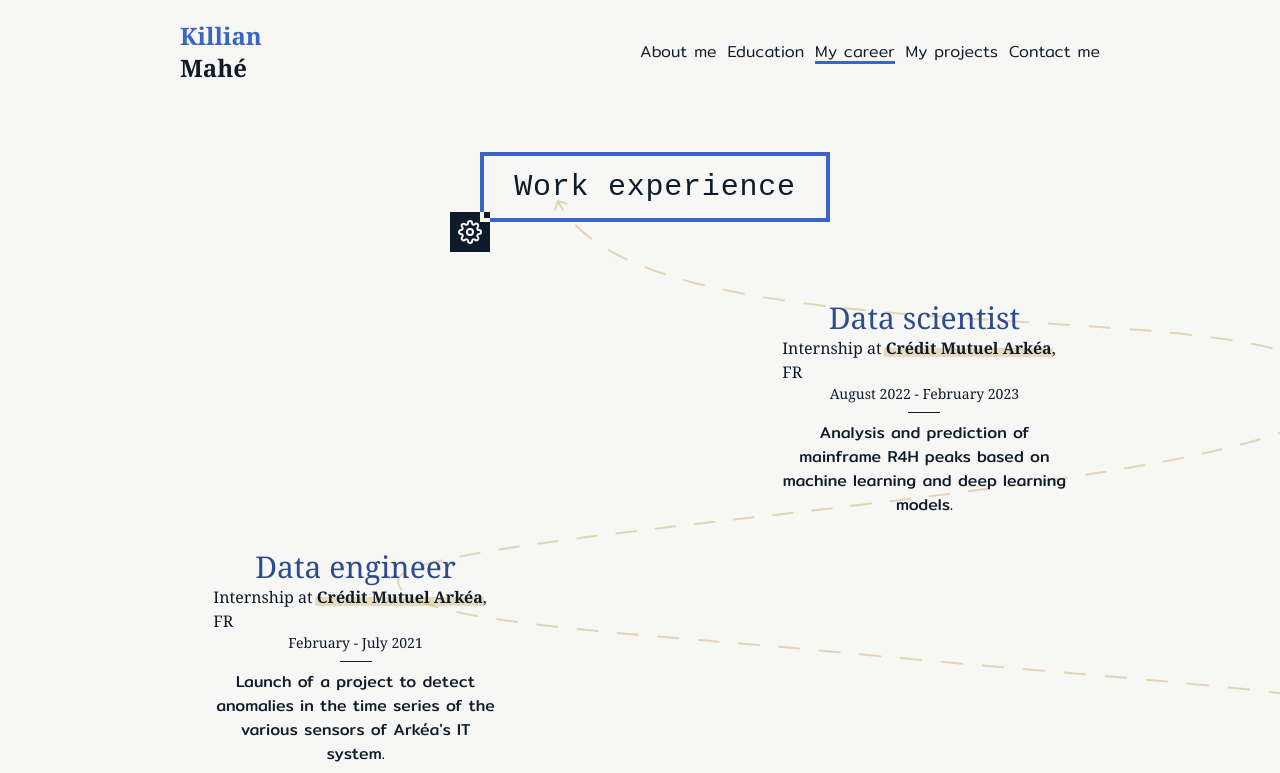
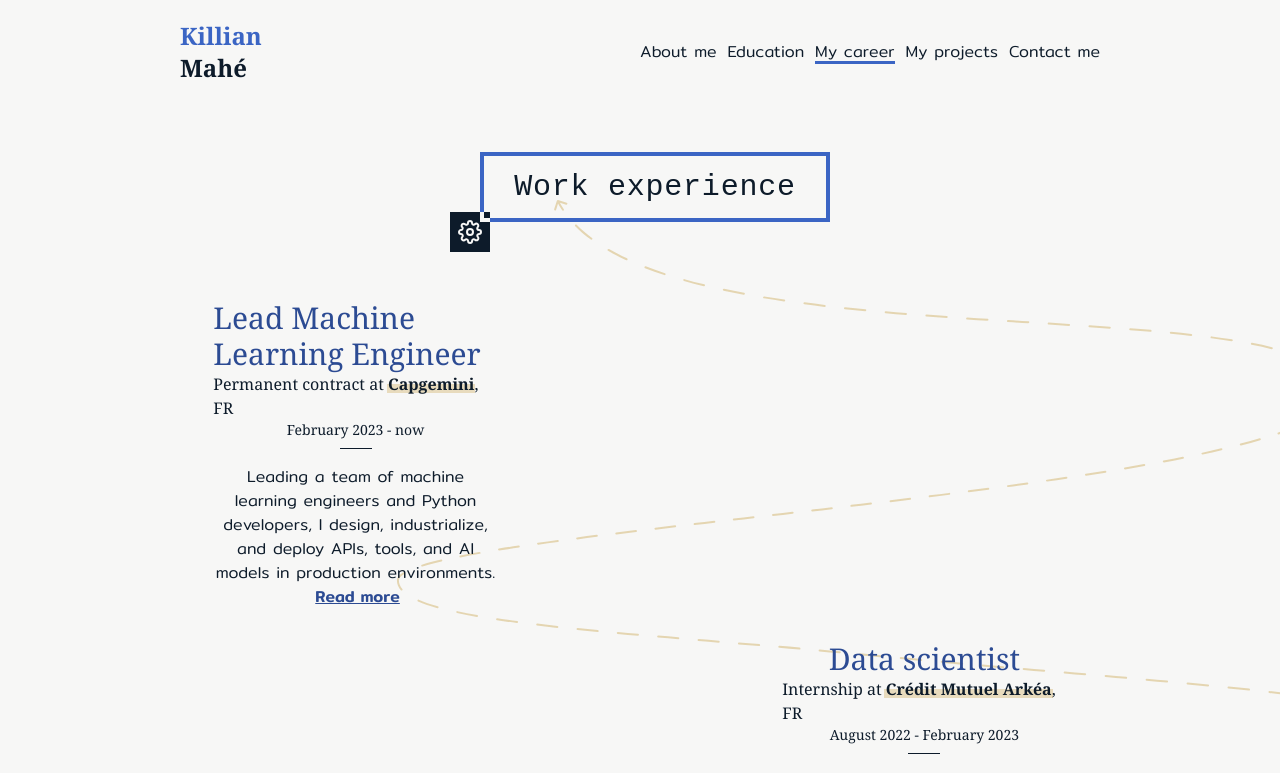
Before and after one commit to killian-mahe/portfolio, a Vue app: page /#/career in a window 1280 px wide. Shown: the top 773 px of the page. Built offline with nearby package versions, Linux system fonts and the light colour scheme; a web font is replaced by a local one.

Commit message:
Add new career entry

```diff
--- a/package.json
+++ b/package.json
@@ -7,17 +7,17 @@
     "preview": "vite preview"
   },
   "dependencies": {
-    "axios": "^0.25.0",
+    "axios": "^1.9.0",
     "showdown": "^1.9.1",
     "vue": "^3.2.25",
     "vue-axios": "^3.4.0",
     "vue-router": "^4.0.12"
   },
   "devDependencies": {
-    "@vitejs/plugin-vue": "^2.0.0",
+    "@vitejs/plugin-vue": "^5.2.4",
     "autoprefixer": "^10.4.0",
     "postcss": "^8.4.5",
     "tailwindcss": "^3.0.7",
-    "vite": "^2.7.2"
+    "vite": "^6.3.5"
   }
 }
--- a/src/components/Career/Experience.vue
+++ b/src/components/Career/Experience.vue
@@ -1,25 +1,58 @@
 <template>
   <div class="flex flex-col items-center">
-    <span class="text-primary-dark font-medium text-3xl font-serif"><slot name="name"/></span>
+    <span class="text-primary-dark font-medium text-3xl font-serif">
+      <slot name="name" />
+    </span>
     <span class="font-serif font-medium">
-      <slot name="title"/> at <span class="text-important-light"><slot name="company"/></span>, <slot name="country"/>
+      <slot name="title" /> at <span class="text-important-light">
+        <slot name="company" />
+      </span>,
+      <slot name="country" />
     </span>
-    <span class="font-serif text-sm"><slot name="dates"/></span>
+    <span class="font-serif text-sm">
+      <slot name="dates" />
+    </span>
 
     <span class="border-b border-1 border-black-blue w-8 my-2"></span>
 
-    <span class="font-sans text-center">
-      <slot name="description"/>
-    </span>
+    <div class="font-sans font-light text-center mt-2">
+      <span v-if="$slots.description">
+        <slot name="description" />
+      </span>
+      <span v-else-if="!expanded">
+        <slot name="shortDescription"/>
+        <button class="text-primary-dark font-medium underline ml-1" @click="toggleExpand">Read more</button>
+      </span>
+      <span v-else>
+        <slot name="longDescription"/>
+        <button class="text-primary-dark font-medium underline ml-1" @click="toggleExpand">Show less</button>
+      </span>
+    </div>
   </div>
 </template>
 
 <script>
+
 export default {
-  name: "Experience.vue"
+  name: "Experience.vue",
+  data() {
+    return {
+      expanded: false
+    }
+  },
+  computed: {
+    truncatedLongDescription() {
+      if (!this.longDescription) return ''
+      if (this.longDescription.length <= this.truncateLength) return this.longDescription
+      return this.longDescription.slice(0, this.truncateLength) + '...'
+    }
+  },
+  methods: {
+    toggleExpand() {
+      this.expanded = !this.expanded
+    }
+  },
 }
 </script>
 
-<style scoped>
-
-</style>
+<style scoped></style>
--- a/src/pages/Career.vue
+++ b/src/pages/Career.vue
@@ -14,6 +14,21 @@
     <div></div>
 
     <div class="space-y-8 flex flex-col items-stretch lg:col-span-4">
+
+      <!-- Capgemini -->
+      <Experience class="w-1/3">
+        <template v-slot:name>Lead Machine Learning Engineer</template>
+        <template v-slot:title>Permanent contract</template>
+        <template v-slot:company>Capgemini</template>
+        <template v-slot:country>FR</template>
+        <template v-slot:dates>February 2023 - now</template>
+        <template v-slot:shortDescription>
+          Leading a team of machine learning engineers and Python developers, I design, industrialize, and deploy APIs, tools, and AI models in production environments.
+        </template>
+        <template v-slot:longDescription>
+          Leading a team of machine learning engineers and Python developers, I am responsible for designing, industrializing, and deploying APIs, tools, and AI models (including generative AI) in production environments. My daily work involves extensive use of Python and deploying solutions on Kubernetes (GKE). I ensure the industrialization of projects and processes, and I am Google Cloud Platform certified. I also contribute to business development activities typical of a consulting company, and I am the GenAI lead for the Capgemini Brest office.
+        </template>
+      </Experience>
 
       <!-- Arkéa -->
       <Experience class="w-1/3 self-end">
```
Also changed, not shown: 1 other file (tests, documents, lock files or other folders).
